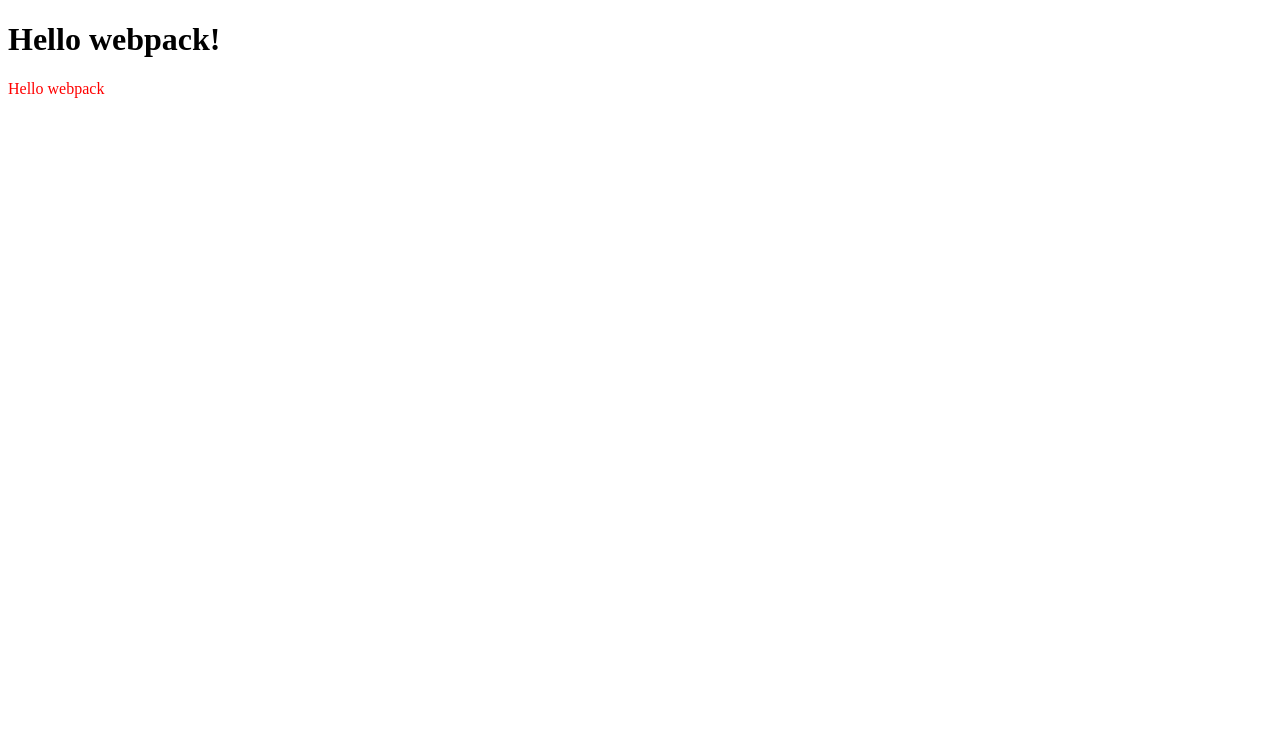
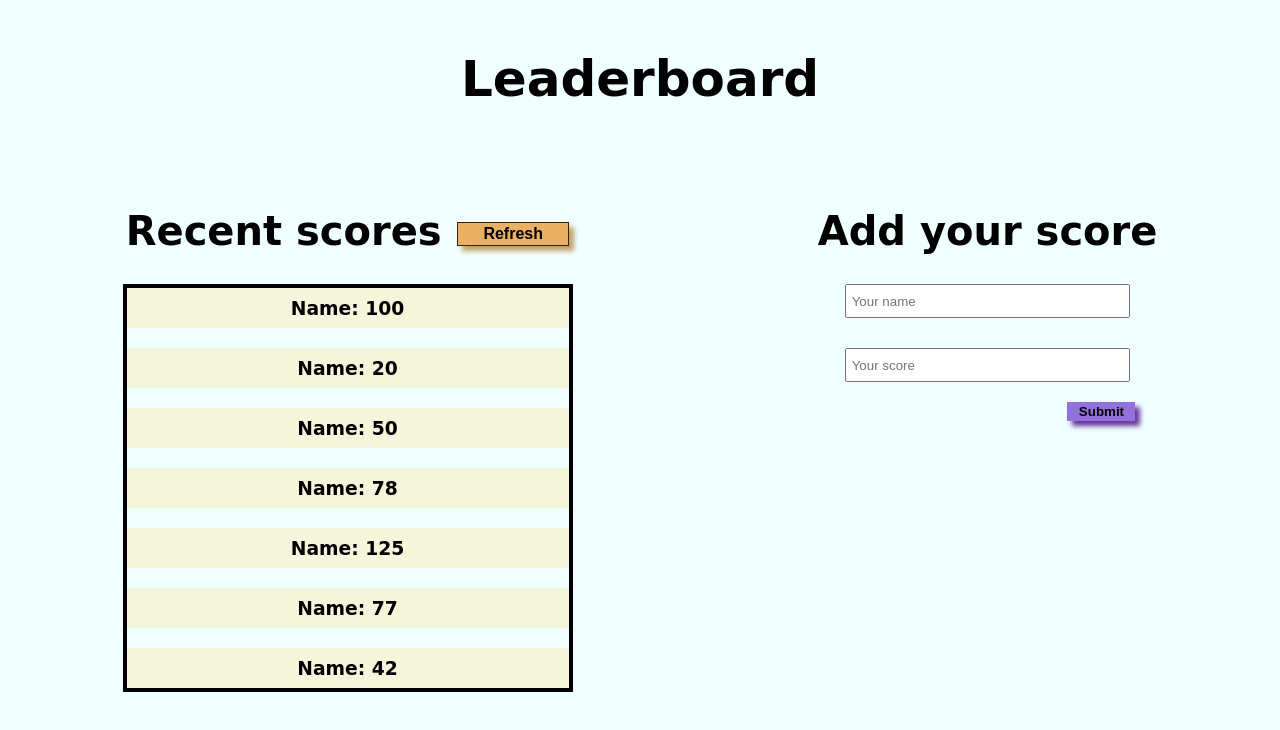
Before and after one commit to Ashnaali3255/Leaderboard-Project, a website built with webpack: page src/index.html in a window 1280 px wide. Built offline with nearby package versions, Linux system fonts and the light colour scheme.

Commit message:
Update src folder

```diff
--- a/src/index.html
+++ b/src/index.html
@@ -3,9 +3,36 @@
 <head>
     <meta charset="UTF-8">
     <meta name="viewport" content="width=device-width, initial-scale=1.0">
-    <title>Wbpack Exercise</title>
+    <title>LeaderBoard List App</title>
 </head>
 <body>
-    <h1>Hello webpack!</h1>
+    <section>
+        <h1 id="leader-text">Leaderboard</h1>
+        <div class="all-cont">
+            <div class="score">
+              <div class="score-top">
+                <h2 id="recent-text">Recent scores</h2>
+                <button id="refresh-btn" type="button">Refresh</button>
+              </div>
+              <div class="score-down">
+                  <div class="top"><h3>Name: 100</h3></div>
+                  <div><h3>Name: 20</h3></div>
+                  <div><h3>Name: 50</h3></div>
+                  <div><h3>Name: 78</h3></div>
+                  <div><h3>Name: 125</h3></div>
+                  <div><h3>Name: 77</h3></div>
+                  <div class="bottom"><h3>Name: 42</h3></div>
+              </div>
+            </div>
+            <div class="add">
+              <h2 id="add-text">Add your score</h2>
+              <form action="submit">
+                 <input type="text" id="name" name="userName" class="input" placeholder="Your name" required>
+                 <input type="text" id="score" name="userScore" class="input" placeholder="Your score" required>
+                 <button type="submit" id="submit-btn">Submit</button>
+              </form>
+            </div>
+          </div>
+    </section>
 </body>
 </html>
--- a/src/index.js
+++ b/src/index.js
@@ -1,14 +1,2 @@
 import _ from 'lodash';
 import './style.css';
-
-function component() {
-  const element = document.createElement('div');
-
-  // Lodash, now imported by this script
-  element.innerHTML = _.join(['Hello', 'webpack'], ' ');
-  element.classList.add('hello');
-
-  return element;
-}
-
-document.body.appendChild(component());
--- a/src/style.css
+++ b/src/style.css
@@ -1,3 +1,107 @@
-.hello {
-  color: red;
+body {
+  background-color: azure;
+  font-family: cursive;
 }
+
+*,
+*::after,
+*::before {
+  margin: 0;
+  padding: 0;
+}
+
+#leader-text {
+  margin: 50px 0;
+  font-size: 50px;
+  text-align: center;
+}
+
+.all-cont {
+  display: flex;
+  justify-content: space-around;
+  margin-top: 100px;
+}
+
+.score {
+  width: 450px;
+}
+
+.score-top {
+  display: flex;
+  justify-content: space-around;
+  margin-bottom: 30px;
+  align-items: center;
+}
+
+#recent-text,
+#add-text {
+  font-size: 40px;
+}
+
+#refresh-btn {
+  width: 25%;
+  height: 3vh;
+  margin-top: 5px;
+  margin-left: 2%;
+  border: 1px solid rgb(59, 34, 1);
+  background-color: rgb(233, 176, 102);
+  box-shadow: 5px 5px 5px rgb(190, 161, 101);
+  font-weight: 600;
+  font-size: 16px;
+}
+
+#refresh-btn:hover {
+  cursor: pointer;
+}
+
+.score-down {
+  border: 4px solid;
+}
+
+.score-down div {
+  margin: 20px 0;
+  background-color: beige;
+  display: flex;
+  flex-direction: column;
+  align-items: center;
+  justify-content: center;
+  width: 100%;
+  height: 40px;
+}
+
+.score-down .top {
+  margin-top: 0;
+}
+
+.score-down .bottom {
+  margin-bottom: 0;
+}
+
+.add form {
+  display: flex;
+  flex-direction: column;
+  align-items: center;
+}
+
+form .input {
+  margin-top: 30px;
+  width: 80%;
+  height: 20px;
+  padding: 5px;
+}
+
+form #submit-btn {
+  margin-top: 20px;
+  align-self: flex-end;
+  margin-right: 22px;
+  width: 20%;
+  padding: 1px;
+  background-color: mediumpurple;
+  border: 1px solid mediumpurple;
+  box-shadow: 5px 5px 5px rebeccapurple;
+  font-weight: 600;
+}
+
+form #submit-btn:hover {
+  cursor: pointer;
+}
```
Also changed, not shown: 1 other file.
